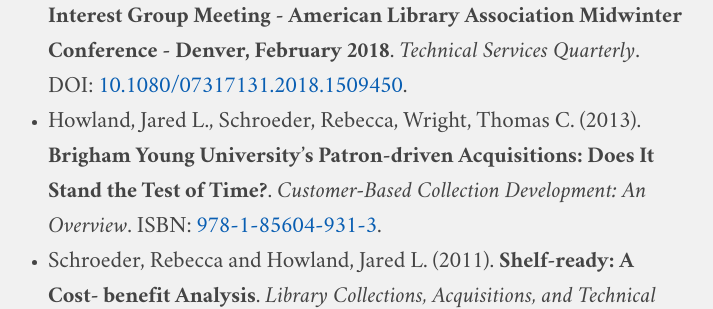
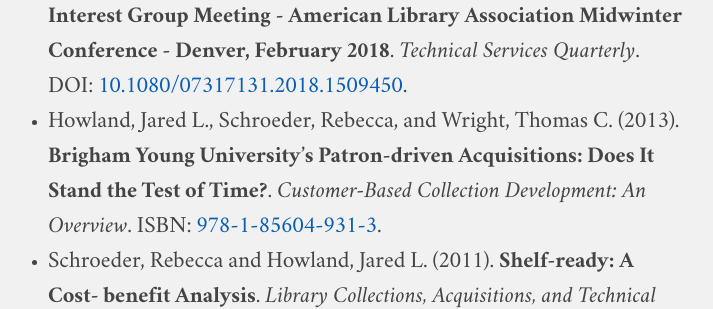
Before and after one commit to jaredhowland/jaredhowland.github.io, a Jekyll site: the page built from content/vita.md, in a window 1280 px wide and 900 px high, scrolled down 3590 px. Shown: the part 147-456 px from the top of the window, without its empty margins (272-985 px from the left). Built offline with Jekyll 4.4.1, drawn with Linux system fonts in a browser that asks for light colours.

Commit message:
[FIX] Spelling error

```diff
--- a/_config.yaml
+++ b/_config.yaml
@@ -8,7 +8,7 @@ navigation:
     url: "/publications"
   - title: "Projects"
     url: "/projects"
-  - title: "Vita"
+  - title: "Vitae"
     url: "/vita"
 
 title: "Jared Howland"
--- a/content/vita.md
+++ b/content/vita.md
@@ -87,7 +87,7 @@ Provo, <span class="caps">UT</span> 84602
 
 * Howland, Jared L. and Sochay, Lee (forthcoming 2018). **Report of the <span class="caps">ALCTS</span> Acquisitions Section (AS) Acquisitions Managers and Vendors Interest Group Meeting - American Library Association Midwinter Conference - New Orleans, June 2018**. *Technical Services Quarterly*.
 * Howland, Jared L. (forthcoming 2018). **Report of the <span class="caps">ALCTS</span> Acquisitions Section (AS) Acquisitions Managers and Vendors Interest Group Meeting - American Library Association Midwinter Conference - Denver, February 2018**. *Technical Services Quarterly*. DOI: [10.1080/07317131.2018.1509450][19].
-* Howland, Jared L., Schroeder, Rebecca, Wright, Thomas C. (2013). **Brigham Young University’s Patron-driven Acquisitions: Does It Stand the Test of Time?**. *Customer-Based Collection Development: An Overview*. ISBN: [978-1-85604-931-3][14].
+* Howland, Jared L., Schroeder, Rebecca, and Wright, Thomas C. (2013). **Brigham Young University’s Patron-driven Acquisitions: Does It Stand the Test of Time?**. *Customer-Based Collection Development: An Overview*. ISBN: [978-1-85604-931-3][14].
 * Schroeder, Rebecca and Howland, Jared L. (2011). **Shelf-ready: A Cost- benefit Analysis**. *Library Collections, Acquisitions, and Technical Services*. 35(4): 129–134. DOI: [10.1016/j.lcats.2011.04.002][1].
 * Howland, Jared L., Wright, Thomas C., Boughan, Rebecca A. and Roberts, Brian C. (2009). **How Scholarly is Google Scholar? A Comparison to Library Databases**. *College & Research Libraries*. 70(3): 227–234.
 * Howland, Jared L., Wright, Thomas C., Howell, Scott and Dickson, Cody. (2009). **Google Scholar and the Continuing Education Literature**. *The Journal of Continuing Higher Education*. 57:35–39. DOI: [10.1080/07377360902806890][2].
```
